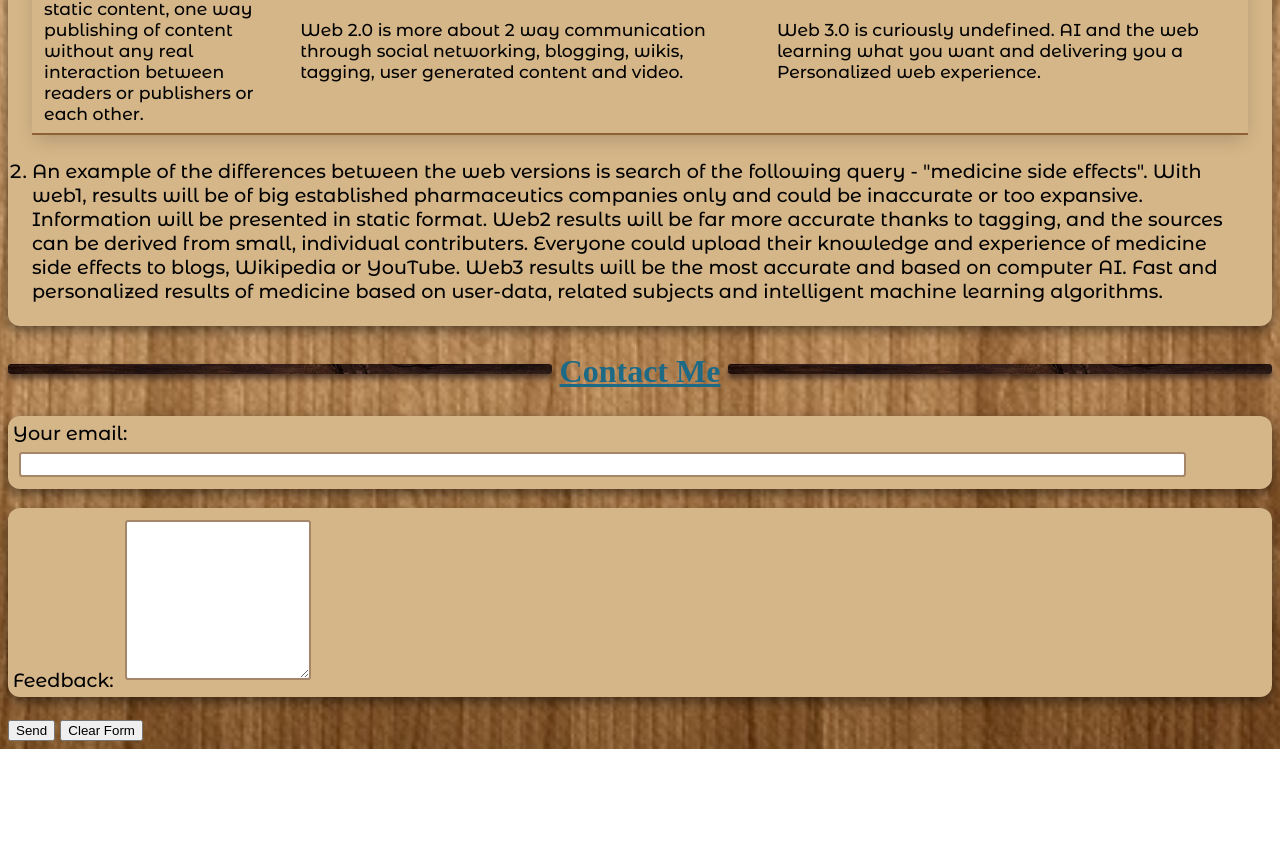
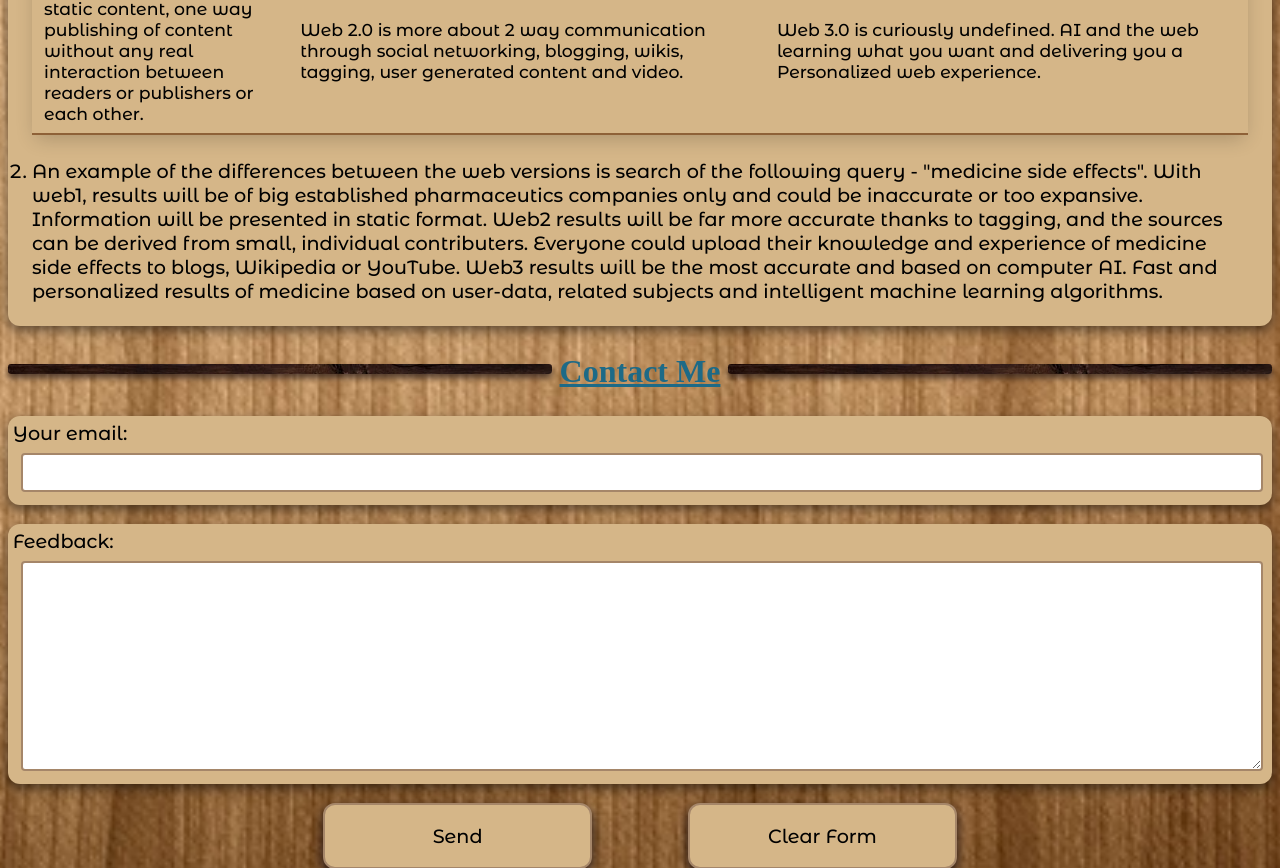
Before and after one commit to Web-Development-Environments-2021/206085532, a plain HTML site: page index.html in a window 1280 px wide. Shown: the part 2856-3724 px from the top of the page. Before the commit the page ends 3605 px from the top, so only its background shows below. Drawn offline with Linux system fonts and the light colour scheme.

Commit message:
styles updated

```diff
--- a/index.html
+++ b/index.html
@@ -43,7 +43,7 @@
   <section id="playlist" class="section">
     <h1>My Playlist</h1>
     <div>
-      <iframe width="560" height="315" src="https://www.youtube-nocookie.com/embed/SJ1aTPM-dyE?autoplay=1" frameborder="0" allow="accelerometer; autoplay; clipboard-write; encrypted-media; gyroscope; picture-in-picture" allowfullscreen></iframe>
+      <iframe width="560" height="315" src="https://www.youtube-nocookie.com/embed/SJ1aTPM-dyE?autoplay=1&mute=1" frameborder="0" allow="accelerometer; autoplay; clipboard-write; encrypted-media; gyroscope; picture-in-picture" allowfullscreen></iframe>
     </div>
   </section>
 
@@ -129,8 +129,10 @@
         Feedback:
         <textarea name="feedback" rows="10" cols="20"></textarea>
       </p>
-      <input type="submit" value="Send">
-      <input type="reset" value="Clear Form">
+      <div class="btn-parent">
+        <input class="btn send" type="submit" value="Send">
+        <input class="btn clear-form" type="reset" value="Clear Form">
+      </div>
     </form>
   </section>
 
--- a/style.css
+++ b/style.css
@@ -51,7 +51,7 @@ body{
 	color: #15AFD8;
 }
 #menu .menuitem :visited{
-	color: #1D6A87;
+	color: #15AFD8;
 }
 #menu .menuitem :hover{
 	color: #DBE8F1;
@@ -159,6 +159,10 @@ section h1::before{
 	text-align: center;
 }
 
+.fb-like {
+    z-index: -1;
+}
+
 #spa ol{
 
 	padding: 0.25rem 1.5rem;
@@ -209,20 +213,62 @@ section h1::before{
 }
 
 #contact :is(input[type=text], textarea) {
+    display: flex;
+    width: 99%;
+    padding: 0.5em;
     margin: 0.5em;
     border: 2px solid #a58669;
     border-radius: 0.25em;
     outline: none;
-    padding: 0.25em;
     box-sizing: border-box;
+    font-family: 'Montserrat Alternates', sans-serif;
+    font-size: medium;
     transition: .25s;
-}
-
-#contact input[type=text]{
-	width: 93%;
 }
 
 #contact :is(input[type=text], textarea):focus {
     border-color: #8E6137;
-    box-shadow: 0 0 20px -0.2em rgb(0 0 0 / 20%);
+    box-shadow:  0 0 20px 2px rgba(142, 97, 55,0.5);
 }
+
+#contact .btn-parent {
+    display: flex;
+    place-content: center;
+}
+
+#contact .btn + .btn {
+    margin-left: 5em;
+}
+
+#contact .btn {
+    padding: 1em 4em;
+    margin-bottom: 1em;
+    min-width: 14em;
+    background: #D5B688;
+    border: 2px solid #a58669;
+    border-radius: 0.625em / 0.625em;
+    box-shadow: 0 0.25em 0.625em rgb(37, 25, 25);
+    font-family: 'Montserrat Alternates', sans-serif;
+    font-size: 1em;
+    font-weight: 500;
+    transition: 0.3s;
+    outline: none;
+    box-sizing: border-box;
+}
+
+#contact .btn:hover {
+
+	border-color: #8E6137;
+	font-weight: bold;
+	font-size: 1.05em;
+	box-shadow: 0 0.5em 1em rgba(37, 25, 25, 0.7);
+}
+
+#contact .btn:focus {
+
+	border-color: #8E6137;
+	font-weight: bold;
+	font-size: 1em;
+	box-shadow: inset 0 0.25em 1em -0.1em rgba(37, 25, 25, 0.7);
+	transition: 0.6s;
+}
```
